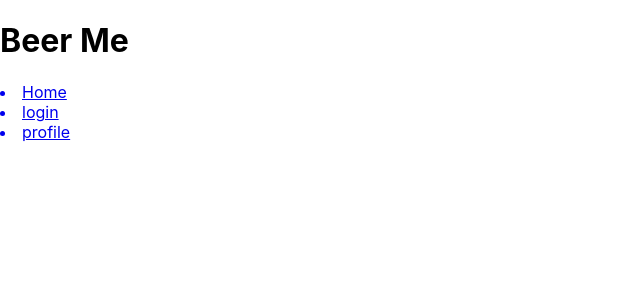
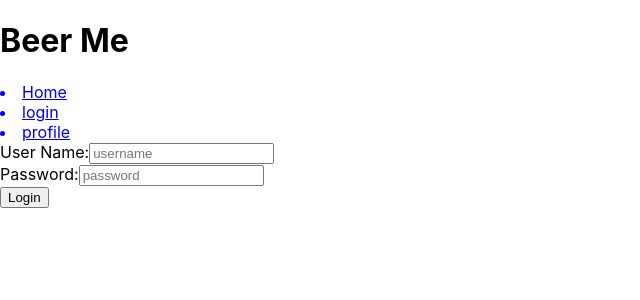
Before and after one commit to Javierz299/beerMe-client, a React (Create React App) app: page /login in a window 1280 px wide. Shown: the top 300 px of the page, without its empty margins (0-640 px from the left). Built offline with nearby package versions, Linux system fonts and the light colour scheme.

Commit message:
fetch request working. requesting authentication.removed the s from http and started working.  server side error now about headers.

```diff
--- a/config/config.js
+++ /dev/null
@@ -1,4 +0,0 @@
-export default {
-    API_ENPOINT: process.env.REACT_APP_API_ENDPOINT,
-    TOKEN_KEY: process.env.REACT_APP_TOKEN_KEY
-}
--- a/package.json
+++ b/package.json
@@ -6,6 +6,7 @@
     "@testing-library/jest-dom": "^4.2.4",
     "@testing-library/react": "^9.5.0",
     "@testing-library/user-event": "^7.2.1",
+    "jwt-decode": "^2.2.0",
     "react": "^16.13.1",
     "react-dom": "^16.13.1",
     "react-router-dom": "^5.1.2",
--- a/src/App.js
+++ b/src/App.js
@@ -1,7 +1,8 @@
 import React, { Component } from 'react';
 import Nav from './Components/Nav/Nav'
 import LandingPage from './Components/LandingPage/LandingPage'
-import PublicOnlyRoute from './Utils/PublicOnlyRoute/PublicOnlyRoute'
+import PublicOnlyRoute from './Utils/PublicOnlyroutes/PublicOnlyRoute'
+import LoginPage from './Routes/LoginPage/LoginPage'
 import { Route, Link, Switch } from 'react-router-dom'
 import './App.css';
 
@@ -19,6 +20,7 @@ class App extends Component {
     <div>
       <Switch>
          <Route exact path={"/"} component={LandingPage}/>
+         <Route path={"/login"} component={LoginPage}/>
       </Switch>
     </div>
 
--- /dev/null
+++ b/src/Components/LoginForm/LoginForm.js
@@ -0,0 +1,54 @@
+import React, { Component } from 'react'
+import AuthApiService from '../../Services/auth-api-service'
+import TokenService from '../../Services/token-service'
+
+class LoginForm extends Component {
+    state = {
+        error: null
+    }
+
+    handleSubmit = (e) => {
+        e.preventDefault()
+        const { username, user_password } = e.target
+            console.log(username.value,user_password.value)
+
+            AuthApiService.postLogin({
+            username: username.value,
+            password: user_password.value
+        })
+        .then( res => {
+            username.value = ""
+            user_password.value = ""
+            TokenService.saveAuthToken(res.authToken)
+            this.props.onLoginSuccess()
+        })
+        .catch(res => {
+            this.setState({ error: res.error})
+        })
+    }
+
+    render() {
+        const { error } = this.state
+        return (
+            <form id="LoginForm" onSubmit={this.handleSubmit}>
+                <div>
+                  {error && (<p> {error} </p>)}
+                </div>
+                <div>
+                    <label htmlFor="Login_User_Name">User Name:</label>
+                    <input required name="username" id="Login_User_Name" placeholder="username" />
+                </div>
+                <div>
+                    <label htmlFor="Login_User_Password">Password:</label>
+                    <input required name="user_password" id="Login_User_Password" placeholder="password" type="password"/>
+                </div>
+                <div>
+                    <button type="submit">Login</button>
+                </div>
+
+            </form>
+        )
+    }
+}
+
+export default LoginForm
--- a/src/Components/Nav/Nav.js
+++ b/src/Components/Nav/Nav.js
@@ -6,8 +6,8 @@ function Nav() {
         return (
             <div>
                <Link to="/"><li>Home</li> </Link>
-               <Link to="/loginPage"><li>login</li></Link>
-               <Link to="/profilePage"><li>profile</li></Link>
+               <Link to="/login"><li>login</li></Link>
+               <Link to="/profile"><li>profile</li></Link>
             </div>
         )
     }
--- /dev/null
+++ b/src/Routes/LoginPage/LoginPage.js
@@ -0,0 +1,22 @@
+import React, { Component } from 'react'
+import LoginForm from '../../Components/LoginForm/LoginForm'
+
+export class LoginPage extends Component {
+
+    handleLoginSuccess = () => {
+        console.log('Reached')
+        console.log(this.props)
+    }
+
+    render() {
+        return (
+            <div>
+                <LoginForm
+                    onLoginSuccess={this.handleLoginSuccess}
+                />
+            </div>
+        )
+    }
+}
+
+export default LoginPage
--- /dev/null
+++ b/src/Services/auth-api-service.js
@@ -0,0 +1,33 @@
+import config from '../config/config'
+import TokenService from './token-service'
+
+const AuthApiService = {
+    postLogin({ username, password}){
+        console.log(username,password)
+        return fetch(`${config.API_ENPOINT}/auth/token`, {
+            method: 'POST',
+            headers: {
+                'content-type': 'application/json',
+            },
+            body: JSON.stringify({ username, password})
+        })
+        .then(res => {
+            res.json()
+            }
+        )
+    },
+    refreshToken(){
+        return fetch(`${config.API_ENPOINT}/auth/token`, {
+            method: "PUT",
+            headers: {
+                authorization: `Bearer ${TokenService.getAuthToken()}`
+            }
+        })
+        .then( res => {
+            res.json()
+        })
+    }
+
+}
+
+export default AuthApiService
--- /dev/null
+++ b/src/Services/token-service.js
@@ -0,0 +1,31 @@
+import jwtDecode from 'jwt-decode'
+import config from '../config/config'
+
+const TokenService = {
+    saveAuthToken(token){
+        window.sessionStorage.setItem(config.TOKEN_KEY, token)
+    },
+    getAuthToken(){
+        return window.sessionStorage.getItem(config.TOKEN_KEY)
+    },
+    clearAuthtoken(){
+        return window.sessionStorage.removeItem(config.TOKEN_KEY)
+    },
+    hasAuthtoken(){
+        return TokenService.getAuthToken()
+    },
+    parseJwt(jwt){
+        return jwtDecode(jwt)
+    },
+    parseAuthToken(){
+        const authToken = this.getAuthToken()
+
+        if(authToken){
+            return this.parseJwt(authToken)
+        }
+    },
+
+
+}
+
+export default TokenService
--- /dev/null
+++ b/src/Utils/PublicOnlyroutes/PublicOnlyRoute.js
@@ -0,0 +1,13 @@
+import React, { Component } from 'react'
+
+class PublicOnlyRoute extends Component {
+    render() {
+        return (
+            <div>
+
+            </div>
+        )
+    }
+}
+
+export default PublicOnlyRoute
--- /dev/null
+++ b/src/config/config.js
@@ -0,0 +1,4 @@
+export default {
+    API_ENPOINT: process.env.REACT_APP_API_ENDPOINT || "http://localhost:8000/api",
+    TOKEN_KEY: process.env.REACT_APP_TOKEN_KEY
+}
```
Also changed, not shown: src/Services/user-api-service.js (added), 2 other files (tests, documents, lock files or other folders).
